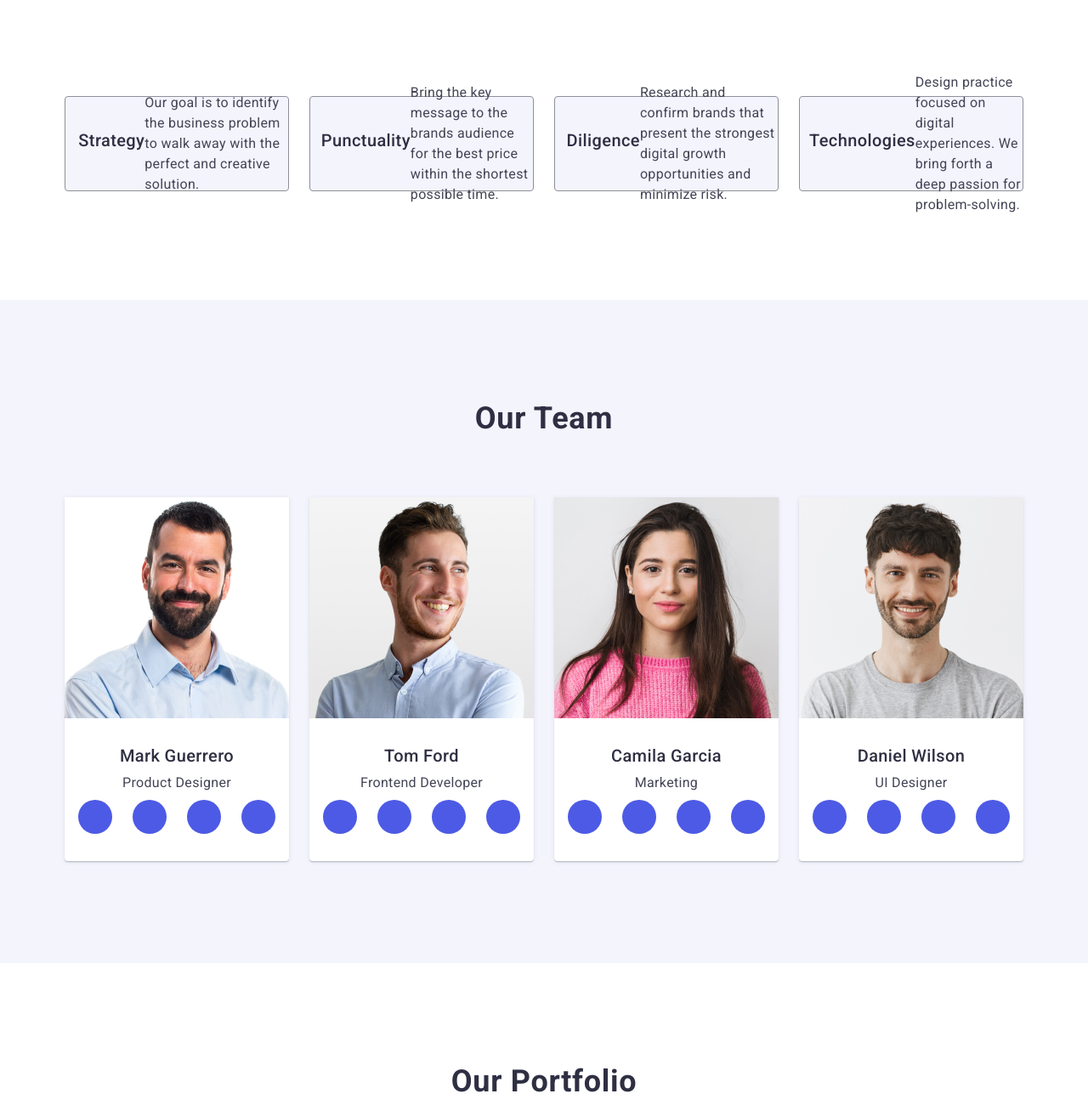
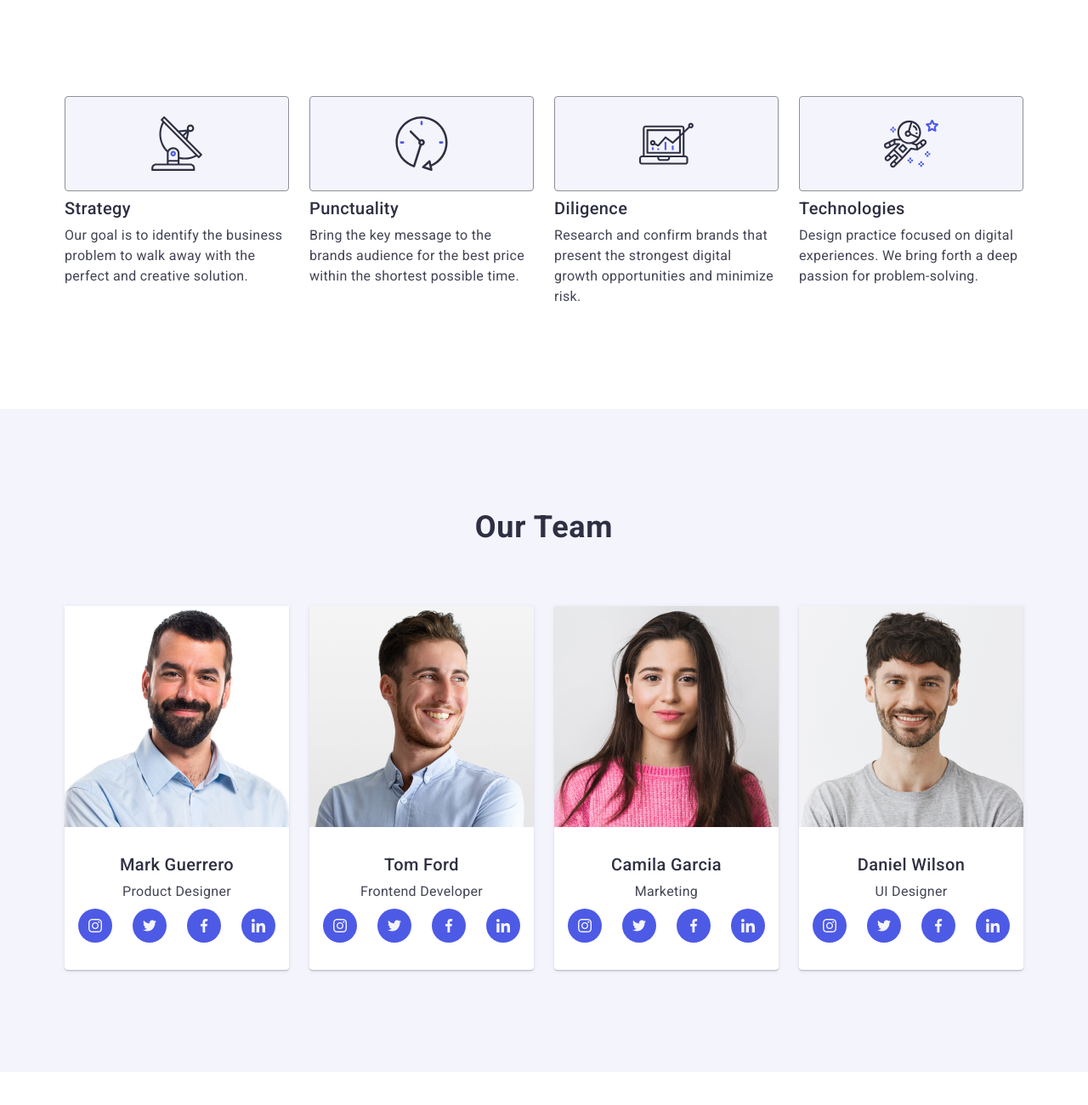
Before and after one commit to Leveragee/goit-markup-hw-04, a plain HTML site: page index.html in a window 1280 px wide. Shown: the part 680-1980 px from the top of the page at 85% size. Drawn offline with nearby package versions, Linux system fonts and the light colour scheme.

Commit message:
Update index.html

```diff
--- a/index.html
+++ b/index.html
@@ -54,29 +54,33 @@
                 <li class="features-item">
                     <div class="icon-container">
                         <svg class="solutions-list-icon" width="64" height="64">
-                          <use href="./images/icons.svg#icon-antenna-1"></use>
+                          <use href="./images/icons.svg#icon-antenna"></use>
                         </svg>
+                    </div>
                     <h3 class="features-subtitle">Strategy</h3>
                     <p class="features-item-text">Our goal is to identify the business problem to walk away with the perfect and creative solution.</p></li>
                 <li class="features-item">
                     <div class="icon-container">
                         <svg class="solutions-list-icon" width="64" height="64">
-                          <use href="./images/icons.svg#icon-clock-1"></use>
+                          <use href="./images/icons.svg#icon-clock"></use>
                         </svg>
+                    </div>
                     <h3 class="features-subtitle">Punctuality</h3>
                     <p class="features-item-text">Bring the key message to the brands audience for the best price within the shortest possible time.</p></li>
                 <li class="features-item">
                     <div class="icon-container">
                         <svg class="solutions-list-icon" width="64" height="64">
-                          <use href="./images/icons.svg#icon-diagram-1"></use>
+                          <use href="./images/icons.svg#icon-diagram"></use>
                         </svg>
+                    </div>
                     <h3 class="features-subtitle">Diligence</h3>
                     <p class="features-item-text">Research and confirm brands that present the strongest digital growth opportunities and minimize risk.</p></li>
                 <li class="features-item">
                     <div class="icon-container">
                         <svg class="solutions-list-icon" width="64" height="64">
-                          <use href="./images/icons.svg#icon-astronaut-1"></use>
+                          <use href="./images/icons.svg#icon-astronaut"></use>
                         </svg>
+                        </div>
                     <h3 class="features-subtitle">Technologies</h3>
                     <p  class="features-item-text"> Design practice focused on digital experiences. We bring forth a deep passion for problem-solving.</p></li>
             </ul>
@@ -96,28 +100,28 @@
                 <li class="team-icon-item">
                   <a class="social-link" href="">
                     <svg class="team-list-icon" width="16" height="16">
-                      <use href="./images/icons.svg#icon-instagram1"></use>
+                      <use href="./images/icons.svg#icon-instagram"></use>
                     </svg>
                   </a>
                 </li>
                 <li class="team-icon-item">
                   <a class="social-link" href="">
                     <svg class="team-list-icon" width="16" height="16">
-                      <use href="./images/icons.svg#icon-twitter1"></use>
+                      <use href="./images/icons.svg#icon-twitter"></use>
                     </svg>
                   </a>
                 </li>
                 <li class="team-icon-item">
                   <a class="social-link" href="">
                     <svg class="team-list-icon" width="16" height="16">
-                      <use href="./images/icons.svg#icon-facebook1"></use>
+                      <use href="./images/icons.svg#icon-facebook"></use>
                     </svg>
                   </a>
                 </li>
                 <li class="team-icon-item">
                   <a class="social-link" href="">
                     <svg class="team-list-icon" width="16" height="16">
-                      <use href="./images/icons.svg#icon-linkedin1"></use>
+                      <use href="./images/icons.svg#icon-linkedin"></use>
                     </svg>
                   </a>
                 </li>
@@ -133,28 +137,28 @@
                 <li class="team-icon-item">
                   <a class="social-link" href="">
                     <svg class="team-list-icon" width="16" height="16">
-                      <use href="./images/icons.svg#icon-instagram1"></use>
+                      <use href="./images/icons.svg#icon-instagram"></use>
                     </svg>
                   </a>
                 </li>
                 <li class="team-icon-item">
                   <a class="social-link" href="">
                     <svg class="team-list-icon" width="16" height="16">
-                      <use href="./images/icons.svg#icon-twitter1"></use>
+                      <use href="./images/icons.svg#icon-twitter"></use>
                     </svg>
                   </a>
                 </li>
                 <li class="team-icon-item">
                   <a class="social-link" href="">
                     <svg class="team-list-icon" width="16" height="16">
-                      <use href="./images/icons.svg#icon-facebook1"></use>
+                      <use href="./images/icons.svg#icon-facebook"></use>
                     </svg>
                   </a>
                 </li>
                 <li class="team-icon-item">
                   <a class="social-link" href="">
                     <svg class="team-list-icon" width="16" height="16">
-                      <use href="./images/icons.svg#icon-linkedin1"></use>
+                      <use href="./images/icons.svg#icon-linkedin"></use>
                     </svg>
                   </a>
                 </li>
@@ -169,28 +173,28 @@
                 <li class="team-icon-item">
                   <a class="social-link" href="">
                     <svg class="team-list-icon" width="16" height="16">
-                      <use href="./images/icons.svg#icon-instagram1"></use>
+                      <use href="./images/icons.svg#icon-instagram"></use>
                     </svg>
                   </a>
                 </li>
                 <li class="team-icon-item">
                   <a class="social-link" href="">
                     <svg class="team-list-icon" width="16" height="16">
-                      <use href="./images/icons.svg#icon-twitter1"></use>
+                      <use href="./images/icons.svg#icon-twitter"></use>
                     </svg>
                   </a>
                 </li>
                 <li class="team-icon-item">
                   <a class="social-link" href="">
                     <svg class="team-list-icon" width="16" height="16">
-                      <use href="./images/icons.svg#icon-facebook1"></use>
+                      <use href="./images/icons.svg#icon-facebook"></use>
                     </svg>
                   </a>
                 </li>
                 <li class="team-icon-item">
                   <a class="social-link" href="">
                     <svg class="team-list-icon" width="16" height="16">
-                      <use href="./images/icons.svg#icon-linkedin1"></use>
+                      <use href="./images/icons.svg#icon-linkedin"></use>
                     </svg>
                   </a>
                 </li>
@@ -205,28 +209,28 @@
                 <li class="team-icon-item">
                   <a class="social-link" href="">
                     <svg class="team-list-icon" width="16" height="16">
-                      <use href="./images/icons.svg#icon-instagram1"></use>
+                      <use href="./images/icons.svg#icon-instagram"></use>
                     </svg>
                   </a>
                 </li>
                 <li class="team-icon-item">
                   <a class="social-link" href="">
                     <svg class="team-list-icon" width="16" height="16">
-                      <use href="./images/icons.svg#icon-twitter1"></use>
+                      <use href="./images/icons.svg#icon-twitter"></use>
                     </svg>
                   </a>
                 </li>
                 <li class="team-icon-item">
                   <a class="social-link" href="">
                     <svg class="team-list-icon" width="16" height="16">
-                      <use href="./images/icons.svg#icon-facebook1"></use>
+                      <use href="./images/icons.svg#icon-facebook"></use>
                     </svg>
                   </a>
                 </li>
                 <li class="team-icon-item">
                   <a class="social-link" href="">
                     <svg class="team-list-icon" width="16" height="16">
-                      <use href="./images/icons.svg#icon-linkedin1"></use>
+                      <use href="./images/icons.svg#icon-linkedin"></use>
                     </svg>
                   </a>
                 </li>
@@ -322,28 +326,28 @@
             <li class="footer-icon-container">
               <a class="icon-link" href="">
                 <svg class="footer-list-icon" width="24" height="24">
-                  <use href="./images/icons.svg#icon-instagram1"></use>
+                  <use href="./images/icons.svg#icon-instagram"></use>
                 </svg>
               </a>
             </li>
             <li class="footer-icon-container">
               <a class="icon-link" href="">
                 <svg class="footer-list-icon" width="24" height="24">
-                  <use href="./images/icons.svg#icon-twitter1"></use>
+                  <use href="./images/icons.svg#icon-twitter"></use>
                 </svg>
               </a>
             </li>
             <li class="footer-icon-container">
               <a class="icon-link" href="">
                 <svg class="footer-list-icon" width="24" height="24">
-                  <use href="./images/icons.svg#icon-facebook1"></use>
+                  <use href="./images/icons.svg#icon-facebook"></use>
                 </svg>
               </a>
             </li>
             <li class="footer-icon-container">
               <a class="icon-link" href="">
                 <svg class="footer-list-icon" width="24" height="24">
-                  <use href="./images/icons.svg#icon-linkedin1"></use>
+                  <use href="./images/icons.svg#icon-linkedin"></use>
                 </svg>
               </a>
             </li>
```
